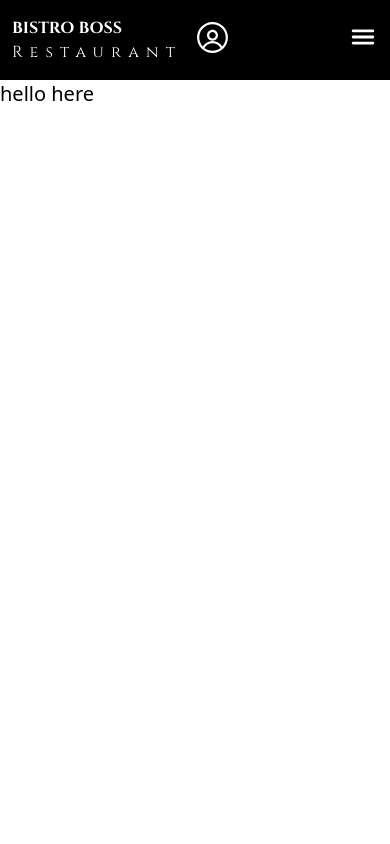
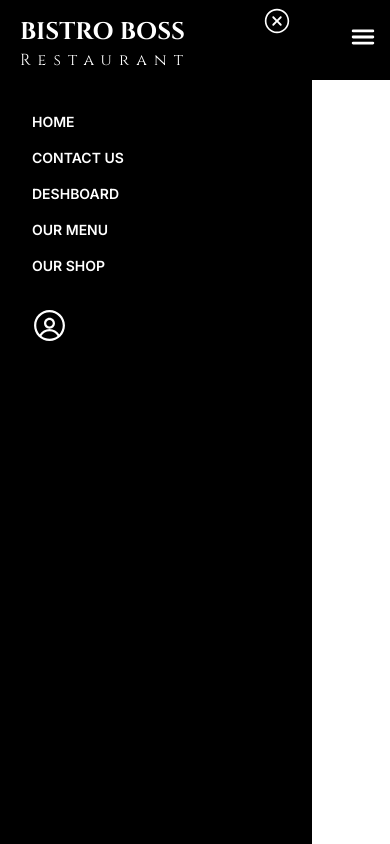
Before and after one commit to devujjal/bistro-boss-restaurant, a React (Vite) app in the folder bistro-boss-restaurant-client/: page / in a window 390 px wide. Both pictures are taken after a click on the button 363 px from the left and 37 px from the top of the page. Built offline with nearby package versions, Linux system fonts and the light colour scheme.

Commit message:
responsive for sm device

```diff
--- a/bistro-boss-restaurant-client/src/Pages/HomePage/Shared/Header/Header.jsx
+++ b/bistro-boss-restaurant-client/src/Pages/HomePage/Shared/Header/Header.jsx
@@ -44,7 +44,30 @@ const Header = () => {
                 </div>
 
 
+                <div className={`absolute ${toggle ? 'block' : 'hidden'} bg-black w-4/5 h-screen px-5 py-4 overflow-auto top-0 left-0`}>
+                    <div className="relative font-cinzel text-[#FFFFFF] ">
+                        <span className="text-2xl font-bold">BISTRO BOSS</span><br />
+                        <span className="tracking-veryTighter">Restaurant</span>
 
+                        <button
+                        onClick={() => setToggle(false)}
+                        className="absolute top-[-10px] right-0"><IoIosCloseCircleOutline size={30} color="#FFFFFF" /> </button>
+
+                    </div>
+                    <div className="font-inter font-semibold uppercase pl-3 mt-10">
+                        <nav className="text-white flex flex-col text-sm gap-4">
+                            <NavLink to={""}>Home</NavLink>
+                            <NavLink to={""}>Contact Us</NavLink>
+                            <NavLink to={""}>Deshboard</NavLink>
+                            <NavLink to={""}>Our Menu</NavLink>
+                            <NavLink to={""}>Our Shop</NavLink>
+                            {/* <Link className="w-12"><img src="https://i.ibb.co.com/Wpm30Qk/151-1511569-cart-notifications-free-shopping-cart-favicon-hd-png-removebg-preview.png" className="w-full" alt="" /></Link> */}
+                        </nav>
+                        <div className="mt-8">
+                            <button><RxAvatar color="#FFFFFF" size={35} /></button>
+                        </div>
+                    </div>
+                </div>
             </div>
         </header>
     );
```
